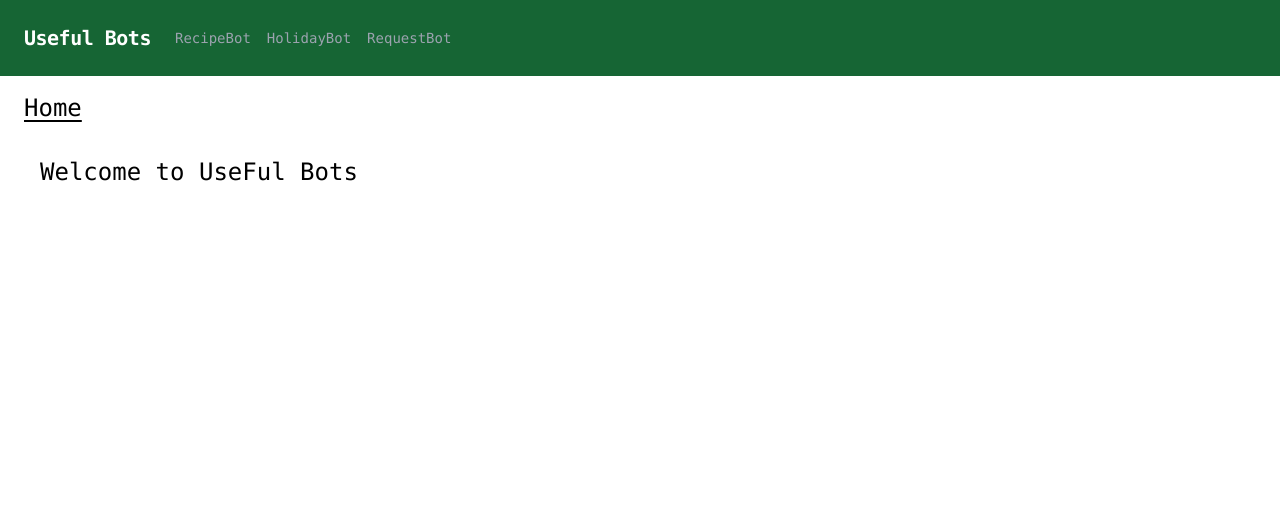
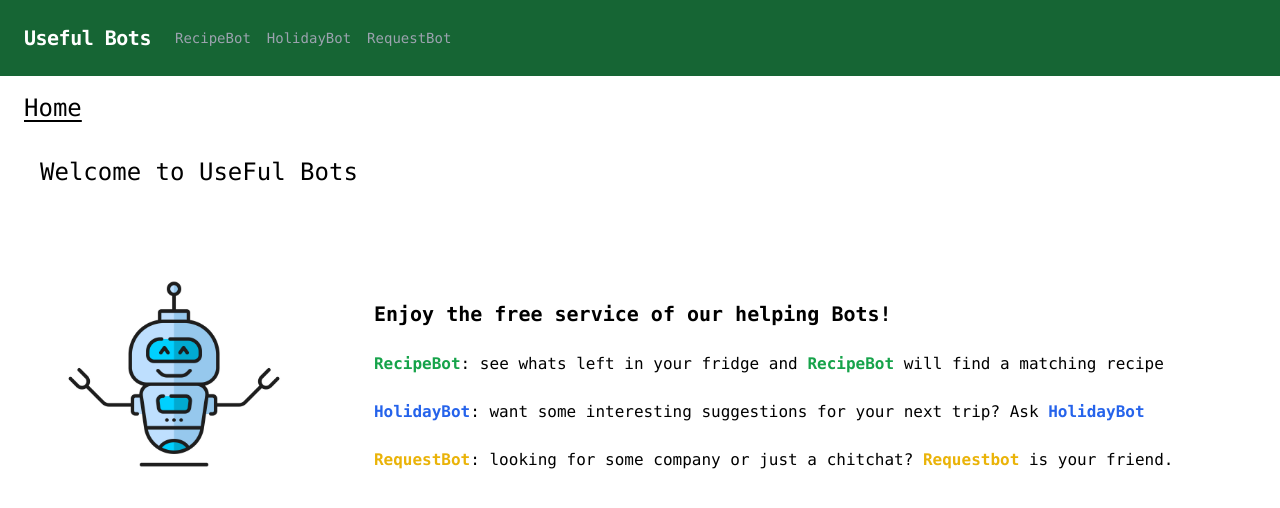
Before and after one commit to Yntepostma/chatGPT-nextjs, a Next.js app: page / in a window 1280 px wide. Shown: the top 508 px of the page. Built offline with nearby package versions, Linux system fonts and the light colour scheme.

Commit message:
feat: finalized index page

```diff
--- a/src/pages/index.tsx
+++ b/src/pages/index.tsx
@@ -1,9 +1,66 @@
 import { Page } from "@/Components";
+import Image from "next/image";
+import image from "../../public/iStock-2156736483.jpg";
+import Link from "next/link";
 
 export default function Home() {
   return (
     <Page title="Home">
-      <h1 className="p-4 font-mono text-2xl bold ">Welcome to UseFul Bots</h1>
+      <div className="flex">
+        <div className="flex flex-col">
+          <h1 className="p-4 font-mono text-2xl bold ">
+            Welcome to UseFul Bots
+          </h1>
+          <Image
+            className="mt-5"
+            src={image}
+            alt="RobotIUmage"
+            width={300}
+            height={300}
+          />
+        </div>
+        <div className="font-mono ">
+          <div>
+            <h1 className="mt-40 font-mono text-xl font-bold">
+              Enjoy the free service of our helping Bots!
+            </h1>
+            <br></br>
+            <ul>
+              <li>
+                <Link href="/recipebot">
+                  <span className="font-bold text-green-600">RecipeBot</span>
+                </Link>
+                : see whats left in your fridge and{" "}
+                <Link href="/recipebot">
+                  <span className="font-bold text-green-600">RecipeBot</span>{" "}
+                </Link>{" "}
+                will find a matching recipe
+              </li>
+              <br></br>
+              <li>
+                <Link href="/holidaybot">
+                  <span className="font-bold text-blue-600">HolidayBot</span>
+                </Link>
+                : want some interesting suggestions for your next trip? Ask{" "}
+                <Link href="/holidaybot">
+                  <span className="font-bold text-blue-600">HolidayBot</span>
+                </Link>
+              </li>
+              <br></br>
+              <li>
+                <Link href="/requestbot">
+                  <span className="font-bold text-yellow-500">RequestBot</span>
+                </Link>
+                : looking for some company or just a chitchat?{" "}
+                <Link href="/requestbot">
+                  <span className="font-bold text-yellow-500">Requestbot</span>
+                </Link>{" "}
+                is your friend.
+              </li>
+            </ul>
+          </div>
+        </div>
+      </div>
     </Page>
   );
 }
--- a/src/pages/recipebot.tsx
+++ b/src/pages/recipebot.tsx
@@ -1,13 +1,10 @@
 import { useState } from "react";
-import { Page, Button } from "@/Components";
+import { Page } from "@/Components";
 import { Message } from "./requestbot";
 import SendMessage from "@/utils/SendMessage";
 import { FormEvent } from "react";
-import ReactMarkdown from "react-markdown";
 import image from "../../public/iStock-1173579665.jpg";
 import { LanguageToggle } from "@/Components/LanguageToggle";
-import remarkGfm from "remark-gfm";
-import Image from "next/image";
 import { InputField } from "@/Components/InputField";
 
 const vegetables = [
```
Also changed, not shown: public/iStock-2156736483.jpg (added).
